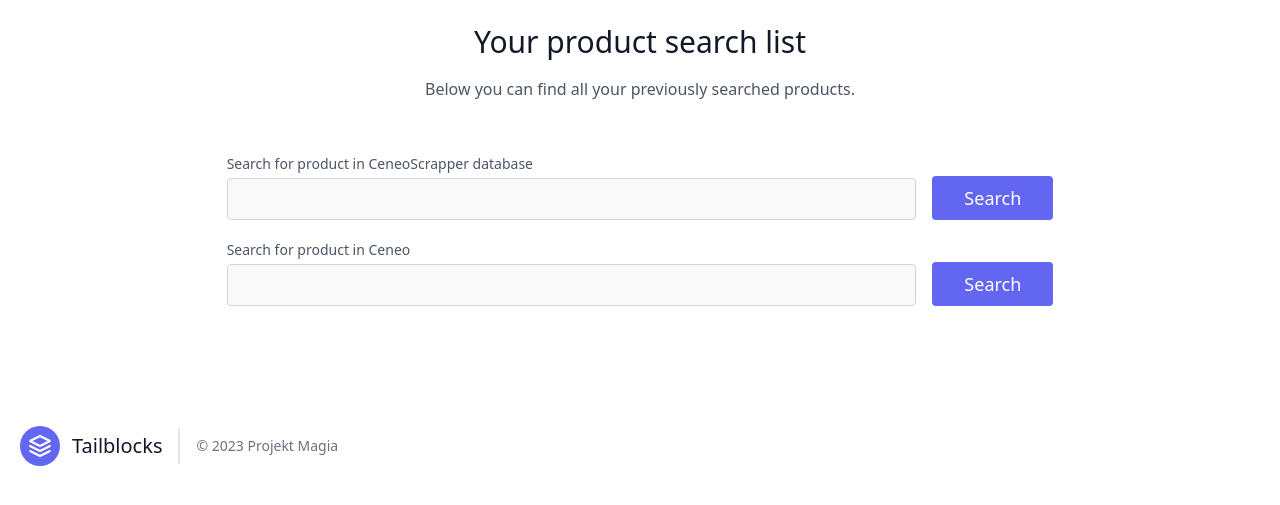
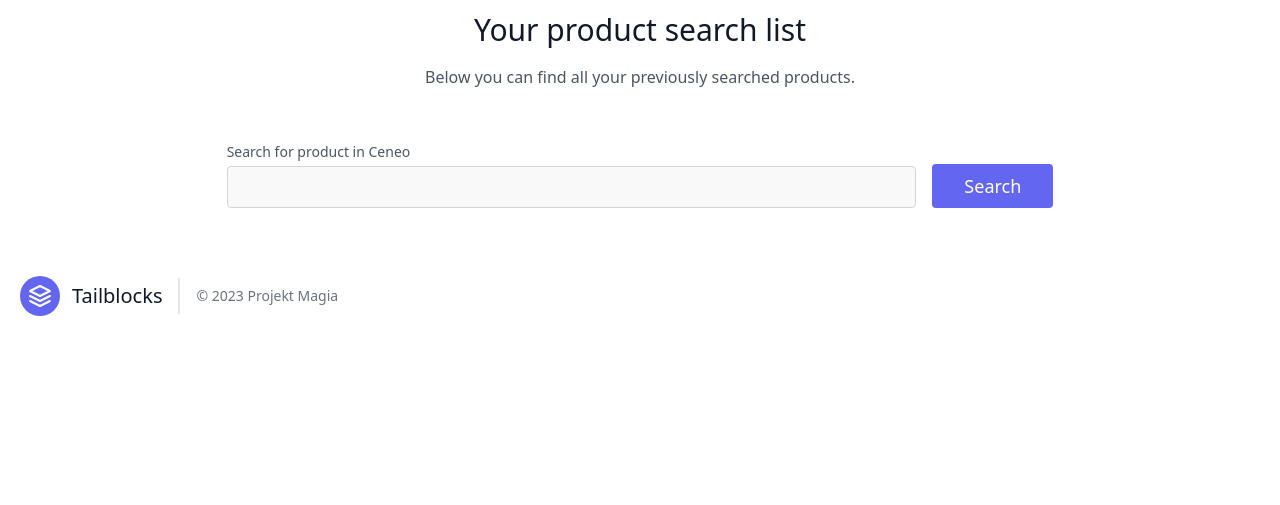
Before and after one commit to aeh-projekt-magia/APZ-CeneoScrapper, a Flask app: template flask_app/app/templates/products/index.html in a window 1280 px wide. Shown: the part 80-585 px from the top of the page. Run offline with Flask 3, Linux system fonts and the light colour scheme; the template is opened without the code that fills it, so the values that code supplies are empty; parts of the project's set-up code (start-up, migrations or seed data) failed here and were passed over.

Commit message:
Lifted frontend, products search delete, startup upgrade

```diff
--- a/flask_app/app/templates/products/index.html
+++ b/flask_app/app/templates/products/index.html
@@ -4,24 +4,13 @@
 
 
 <section class="text-gray-600 body-font">
-    <div class="container px-5 py-6 mx-auto">
+    <div class="container px-5 py-3 mx-auto">
         <div class="flex flex-col text-center w-full mb-12">
             <h1 class="sm:text-3xl text-2xl font-medium title-font mb-4 text-gray-900">Your product search list
             </h1>
             <p class="lg:w-2/3 mx-auto leading-relaxed text-base">Below you can find all your previously searched
                 products.</p>
         </div>
-        <!-- SEARCH FIELD -->
-        <form
-            class="flex lg:w-2/3 w-full sm:flex-row flex-col mx-auto px-8 sm:space-x-4 sm:space-y-0 space-y-4 sm:px-0 items-end">
-            <div class="relative flex-grow w-full">
-                <label class="leading-7 text-sm text-gray-600">Search for product in CeneoScrapper database</label>
-                <input type="search" name="query_name"
-                    class="w-full bg-gray-100 bg-opacity-50 rounded border border-gray-300 focus:border-indigo-500 focus:bg-transparent focus:ring-2 focus:ring-indigo-200 text-base outline-none text-gray-700 py-1 px-3 leading-8 transition-colors duration-200 ease-in-out">
-            </div>
-            <button type="submit"
-                class="text-white bg-indigo-500 border-0 py-2 px-8 focus:outline-none hover:bg-indigo-600 rounded text-lg">Search</button>
-        </form>
         <!-- SEARCH FROM CENEO FIELD -->
         <form
             class="flex lg:w-2/3 w-full sm:flex-row flex-col mx-auto px-8 sm:space-x-4 sm:space-y-0 space-y-4 sm:px-0 items-end">
@@ -37,7 +26,7 @@
 
     <!-- PAGINATION -->
     <nav>
-        <ul class="flex flex-row container px-5 py-6 mx-auto">
+        <ul class="flex flex-row container px-5 py-1 mx-auto">
             <li>
                 {% if products.has_prev %}
                 <a href="{{ url_for('products.index', page=products.prev_num) }}"
@@ -82,7 +71,7 @@
 <!-- PRODUCTS SECTION -->
 <section class="text-gray-600 body-font overflow-hidden">
     {% for product in products %}
-    <div class="container px-5 py-12 mx-auto">
+    <div class="container px-5 py-6 mx-auto">
         <div class="-my-8 divide-y-2 divide-gray-100">
             <div class="py-8 flex flex-wrap md:flex-nowrap">
 
```
Also changed, not shown: flask_app/app/controllers/products/routes.py (+12 -14 lines), flask_app/app/templates/subscriptions/index.html (+3 -21 lines), flask_app/app/templates/subscriptions/single_subscription.html (+0 -9 lines), flask_app/docker-compose.yml (+11 -10 lines), 1 other file.
